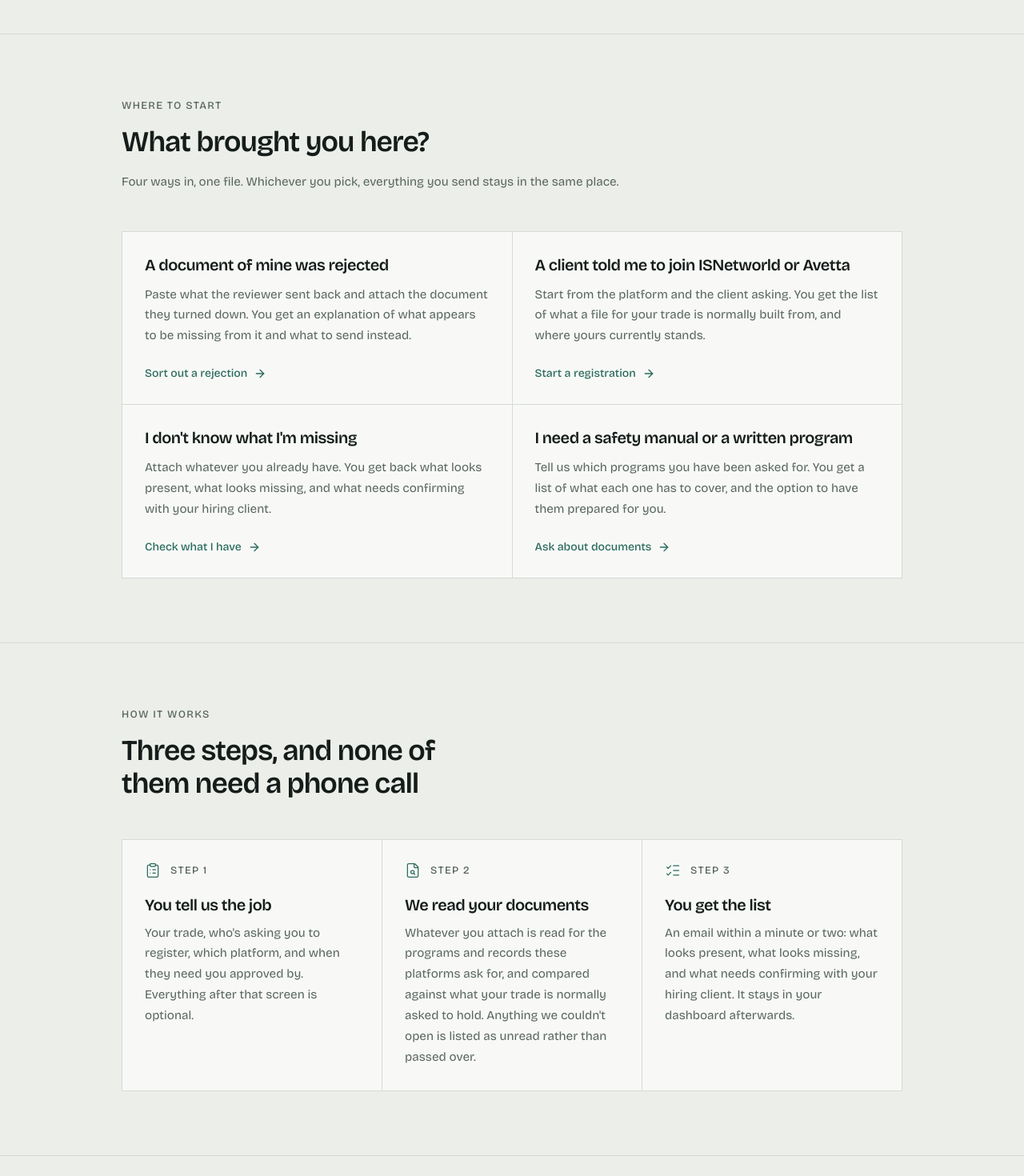
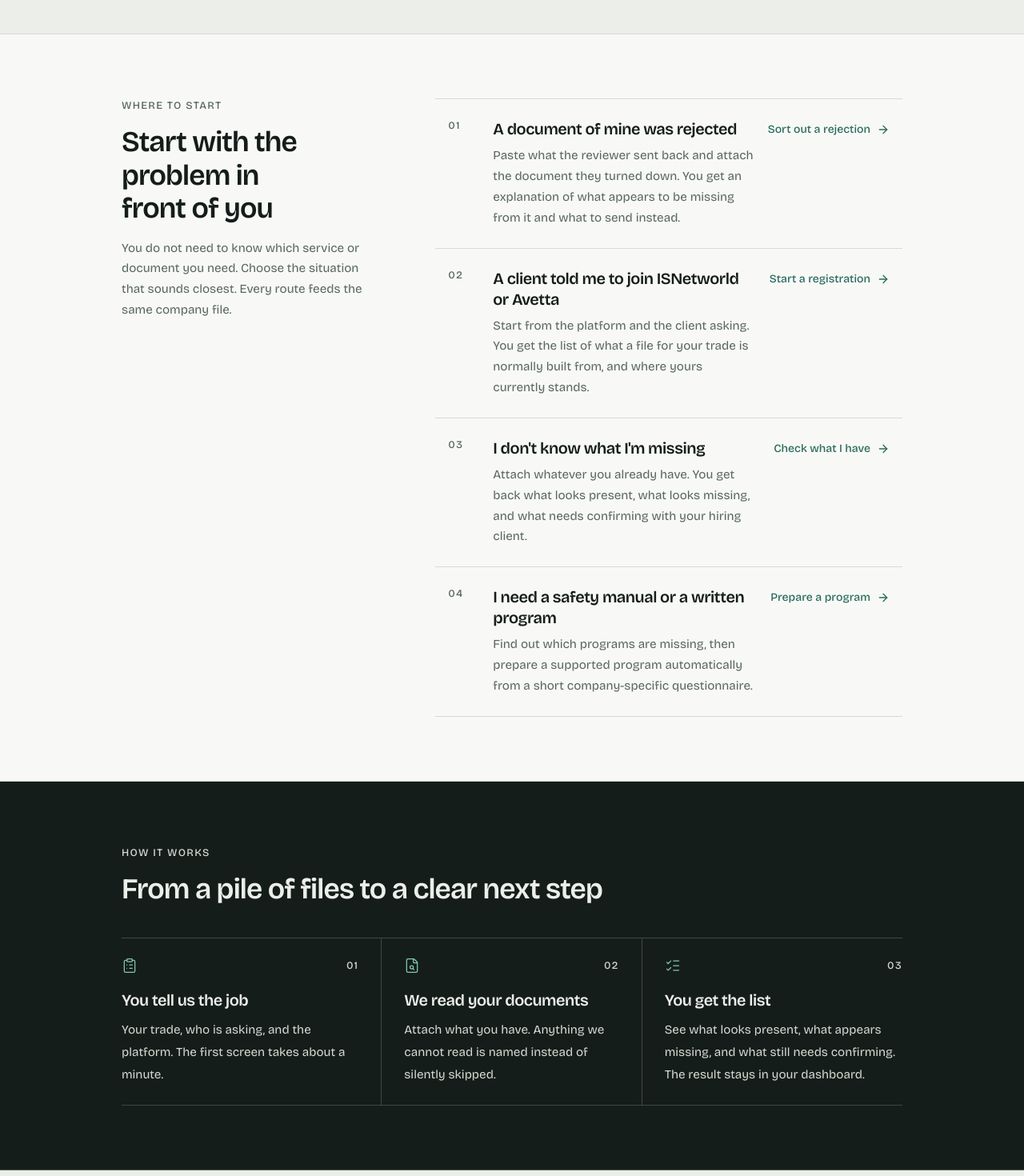
Before and after one commit to erjon-gjelaj/compliance-tool, a Next.js app: page / in a window 1280 px wide. Shown: the part 680-2150 px from the top of the page at 80% size. Built offline with nearby package versions, Linux system fonts and the light colour scheme; no server answers.

Commit message:
Improve homepage layout and hierarchy

```diff
--- a/src/components/entry-points-section.tsx
+++ b/src/components/entry-points-section.tsx
@@ -18,28 +18,36 @@ export function EntryPointsSection() {
   return (
     <section
       aria-labelledby="entry-points-heading"
-      className="border-b border-zinc-dust"
+      className="border-b border-zinc-dust bg-paper"
     >
-      <div className="mx-auto max-w-5xl px-6 py-16 md:py-20">
-        <p className="tag">Where to start</p>
-        <h2 id="entry-points-heading" className="type-h2 mt-4 max-w-2xl">
-          What brought you here?
-        </h2>
-        <p className="type-body mt-4 max-w-2xl">
-          Four ways in, one file. Whichever you pick, everything you send stays
-          in the same place.
-        </p>
+      <div className="mx-auto grid max-w-5xl gap-10 px-6 py-16 md:grid-cols-[minmax(0,0.72fr)_minmax(0,1.28fr)] md:gap-16 md:py-20">
+        <div>
+          <p className="tag">Where to start</p>
+          <h2 id="entry-points-heading" className="type-h2 mt-4">
+            Start with the problem in front of you
+          </h2>
+          <p className="type-body mt-4">
+            You do not need to know which service or document you need.
+            Choose the situation that sounds closest. Every route feeds the
+            same company file.
+          </p>
+        </div>
 
-        <ul className="mt-12 grid gap-px border border-zinc-dust bg-zinc-dust sm:grid-cols-2">
-          {ENTRY_POINTS.map(({ reason, href, headline, detail, action }) => (
-            <li key={reason} className="bg-paper">
+        <ol className="divide-y divide-zinc-dust border-y border-zinc-dust">
+          {ENTRY_POINTS.map(({ reason, href, headline, detail, action }, index) => (
+            <li key={reason}>
               <Link
                 href={href}
-                className="group flex h-full flex-col p-6 transition-colors hover:bg-galvanise md:p-7"
+                className="group grid gap-4 py-6 transition-colors hover:bg-galvanise sm:grid-cols-[2.5rem_minmax(0,1fr)_auto] sm:items-start sm:px-4"
               >
-                <h3 className="type-h3">{headline}</h3>
-                <p className="type-body mt-3 flex-1">{detail}</p>
-                <span className="mt-6 inline-flex items-center gap-2 text-sm font-medium text-verdigris">
+                <span className="tag text-verdigris">
+                  {String(index + 1).padStart(2, "0")}
+                </span>
+                <div>
+                  <h3 className="type-h3">{headline}</h3>
+                  <p className="type-body mt-2">{detail}</p>
+                </div>
+                <span className="inline-flex items-center gap-2 text-sm font-medium whitespace-nowrap text-verdigris sm:pt-1">
                   {action}
                   <ArrowRight
                     aria-hidden="true"
@@ -50,7 +58,7 @@ export function EntryPointsSection() {
               </Link>
             </li>
           ))}
-        </ul>
+        </ol>
       </div>
     </section>
   );
--- a/src/components/how-it-works.tsx
+++ b/src/components/how-it-works.tsx
@@ -4,17 +4,17 @@ const STEPS = [
   {
     icon: ClipboardList,
     title: "You tell us the job",
-    body: "Your trade, who's asking you to register, which platform, and when they need you approved by. Everything after that screen is optional.",
+    body: "Your trade, who is asking, and the platform. The first screen takes about a minute.",
   },
   {
     icon: FileSearch,
     title: "We read your documents",
-    body: "Whatever you attach is read for the programs and records these platforms ask for, and compared against what your trade is normally asked to hold. Anything we couldn't open is listed as unread rather than passed over.",
+    body: "Attach what you have. Anything we cannot read is named instead of silently skipped.",
   },
   {
     icon: ListChecks,
     title: "You get the list",
-    body: "An email within a minute or two: what looks present, what looks missing, and what needs confirming with your hiring client. It stays in your dashboard afterwards.",
+    body: "See what looks present, what appears missing, and what still needs confirming. The result stays in your dashboard.",
   },
 ];
 
@@ -22,7 +22,7 @@ export function HowItWorks() {
   return (
     <section
       aria-labelledby="how-it-works-heading"
-      className="border-b border-zinc-dust"
+      className="surface-dark border-b border-slate-wash"
     >
       <div className="mx-auto max-w-5xl px-6 py-16 md:py-20">
         <p className="tag">How it works</p>
@@ -30,24 +30,27 @@ export function HowItWorks() {
           id="how-it-works-heading"
           className="type-h2 mt-4 max-w-2xl"
         >
-          Three steps, and none of them need a phone call
+          From a pile of files to a clear next step
         </h2>
 
-        <ol className="mt-12 grid gap-px border border-zinc-dust bg-zinc-dust md:grid-cols-3">
+        <ol className="mt-10 grid border-y border-slate-wash/60 md:grid-cols-3 md:divide-x md:divide-slate-wash/60">
           {STEPS.map(({ icon: Icon, title, body }, index) => (
-            <li key={title} className="bg-paper p-6 md:p-7">
-              <div className="flex items-center gap-3">
+            <li
+              key={title}
+              className="border-b border-slate-wash/60 py-6 last:border-b-0 md:border-b-0 md:px-7 md:first:pl-0 md:last:pr-0"
+            >
+              <div className="flex items-center justify-between gap-3">
                 <Icon
                   aria-hidden="true"
                   strokeWidth={1.5}
-                  className="h-5 w-5 text-verdigris"
+                  className="h-5 w-5 text-verdigris-pale"
                 />
-                <span className="tag">Step {index + 1}</span>
+                <span className="tag">0{index + 1}</span>
               </div>
               <h3 className="type-h3 mt-5">
                 {title}
               </h3>
-              <p className="type-body mt-2.5">
+              <p className="mt-2.5 text-[0.95rem] leading-7 text-zinc-dust">
                 {body}
               </p>
             </li>
--- a/src/lib/entry-points.ts
+++ b/src/lib/entry-points.ts
@@ -77,8 +77,8 @@ export const ENTRY_POINTS: EntryPoint[] = [
     href: "/documents",
     headline: "I need a safety manual or a written program",
     detail:
-      "Tell us which programs you have been asked for. You get a list of what each one has to cover, and the option to have them prepared for you.",
-    action: "Ask about documents",
+      "Find out which programs are missing, then prepare a supported program automatically from a short company-specific questionnaire.",
+    action: "Prepare a program",
   },
 ];
 
```
Also changed, not shown: tasks.json.
